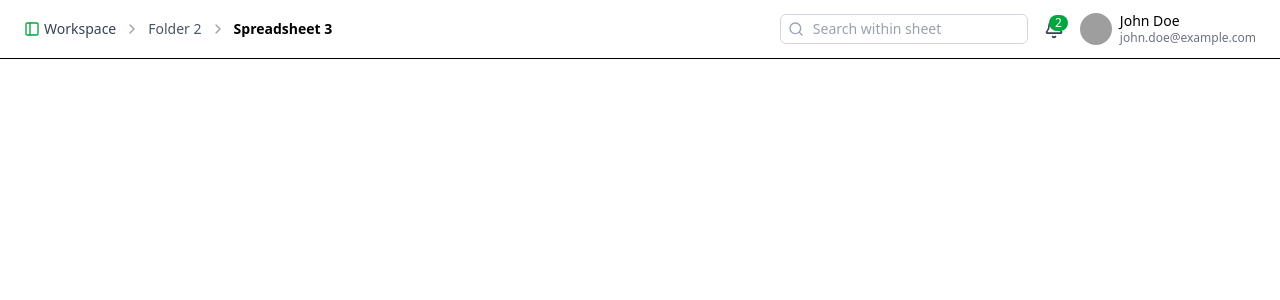
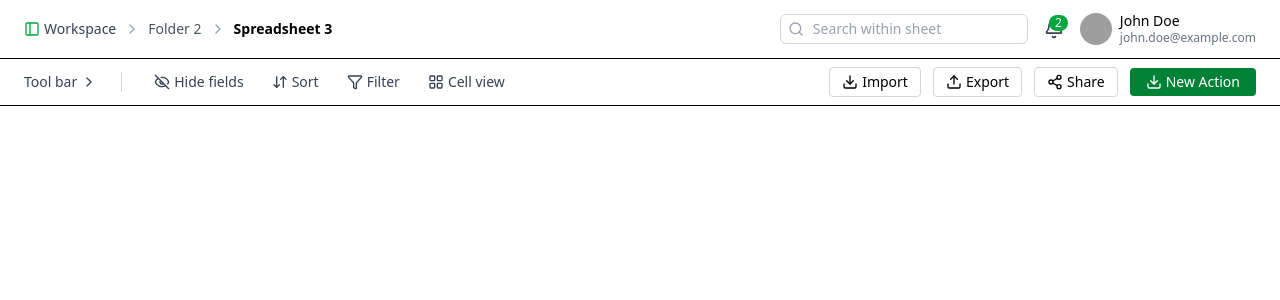
Before and after one commit to Crazyengineer1/React-spreadsheet-UI, a React (Vite) app: page / in a window 1280 px wide. Shown: the top 300 px of the page. Built offline with nearby package versions, Linux system fonts and the light colour scheme; grey boxes are pictures that could not be loaded.

Commit message:
Added toolbar and a few tweaks in header

```diff
--- a/src/App.tsx
+++ b/src/App.tsx
@@ -1,9 +1,11 @@
 import Header from "./components/Header";
+import Toolbar from "./components/Toolbar";
 
 function App() {
   return (
     <>
       <Header />
+      <Toolbar />
     </>
   );
 }
--- a/src/components/Header.tsx
+++ b/src/components/Header.tsx
@@ -33,7 +33,7 @@ const Header = () => {
                     </span>
                 </div>
 
-                <div className="flex items-center gap-2 hover:cursor-pointer" onClick={() => {
+                <div className="flex items-center gap-2 transition-all duration-200 hover:bg-gray-100 hover:cursor-pointer" onClick={() => {
                     console.log("Profile page");
                 }}>
                     <img
--- /dev/null
+++ b/src/components/Toolbar.tsx
@@ -0,0 +1,88 @@
+import {
+    EyeOff,
+    ArrowDownUp,
+    Filter,
+    LayoutGrid,
+    Download,
+    Upload,
+    Share2,
+    ChevronRight,
+} from "lucide-react";
+
+const Toolbar = () => {
+    return (
+        <div className="flex items-center justify-between px-6 py-2 border-b bg-white">
+            <div className="flex items-center gap-4 text-sm text-gray-700">
+                <div className="flex items-center font-medium">
+                    Tool bar <ChevronRight className="w-4 h-4 ml-1" />
+                </div>
+
+                <div className="h-5 border-l border-gray-300 mx-2" />
+
+                <div className="flex items-center gap-3">
+                    <button
+                        onClick={() => console.log("Hide fields")}
+                        className="flex items-center gap-1 hover:cursor-pointer hover:bg-gray-100 px-2 py-1 rounded"
+                    >
+                        <EyeOff className="w-4 h-4" />
+                        Hide fields
+                    </button>
+                    <button
+                        onClick={() => console.log("Sort")}
+                        className="flex items-center gap-1 hover:cursor-pointer hover:bg-gray-100 px-2 py-1 rounded"
+                    >
+                        <ArrowDownUp className="w-4 h-4" />
+                        Sort
+                    </button>
+                    <button
+                        onClick={() => console.log("Filter")}
+                        className="flex items-center gap-1 hover:cursor-pointer hover:bg-gray-100 px-2 py-1 rounded"
+                    >
+                        <Filter className="w-4 h-4" />
+                        Filter
+                    </button>
+                    <button
+                        onClick={() => console.log("Cell view")}
+                        className="flex items-center gap-1 hover:cursor-pointer hover:bg-gray-100 px-2 py-1 rounded"
+                    >
+                        <LayoutGrid className="w-4 h-4" />
+                        Cell view
+                    </button>
+                </div>
+            </div>
+
+            <div className="flex items-center gap-3 text-sm">
+                <button
+                    onClick={() => console.log("Import")}
+                    className="flex items-center gap-1 border border-gray-300 px-3 py-1 rounded hover:cursor-pointer hover:bg-gray-100 hover:shadow-[0px_2px_4px_rgba(0,200,0,0.5)]"
+                >
+                    <Download className="w-4 h-4" />
+                    Import
+                </button>
+                <button
+                    onClick={() => console.log("Export")}
+                    className="flex items-center gap-1 border border-gray-300 px-3 py-1 rounded hover:cursor-pointer hover:bg-gray-100 hover:shadow-[0px_2px_4px_rgba(0,200,0,0.5)]"
+                >
+                    <Upload className="w-4 h-4" />
+                    Export
+                </button>
+                <button
+                    onClick={() => console.log("Share")}
+                    className="flex items-center gap-1 border border-gray-300 px-3 py-1 rounded hover:cursor-pointer hover:bg-gray-100 hover:shadow-[0px_2px_4px_rgba(0,200,0,0.5)]"
+                >
+                    <Share2 className="w-4 h-4" />
+                    Share
+                </button>
+                <button
+                    onClick={() => console.log("New Action")}
+                    className="flex items-center gap-1 bg-green-700 text-white px-4 py-1 rounded transition-all duration-500 hover:cursor-pointer hover:bg-gray-100 hover:text-green-700"
+                >
+                    <Download className="w-4 h-4" />
+                    New Action
+                </button>
+            </div>
+        </div>
+    );
+};
+
+export default Toolbar;
```
